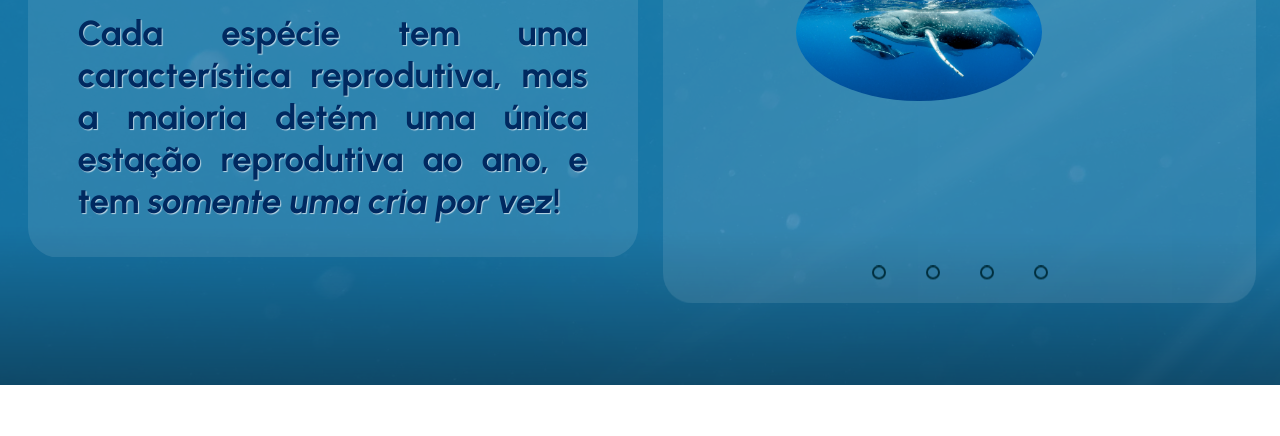
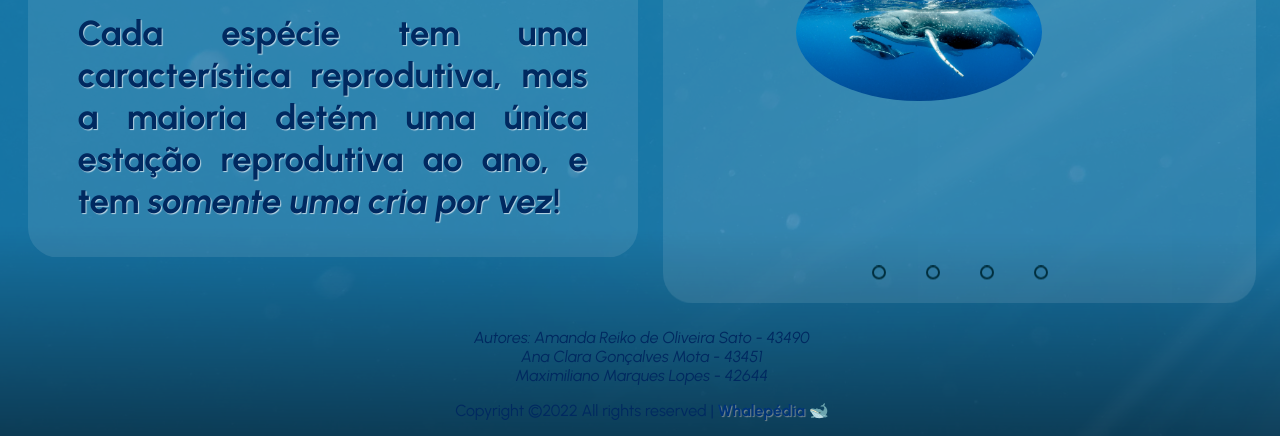
Before and after one commit to Maximiliano-Lopes/tiwm22-ti-g04, a website: page src/pages/reproducao.html in a window 1280 px wide. Shown: the part 415-851 px from the top of the page. Before the commit the page ends 800 px from the top, so only its background shows below. Drawn offline with Linux system fonts and the light colour scheme.

Commit message:
Add footer e address

```diff
--- a/src/pages/reproducao.html
+++ b/src/pages/reproducao.html
@@ -105,6 +105,15 @@
 
     <script src="../scripts/index.js"></script>
   </main>
+
+  <footer>
+    <address>Autores: Amanda Reiko de Oliveira Sato - 43490 <br>
+                      Ana Clara Gonçalves Mota - 43451 <br>
+                      Maximiliano Marques Lopes - 42644
+    </address>
+    <p>Copyright ©2022 All rights reserved | <strong>Whalepédia</strong> 🐋 </p>
+  </footer>
+
 </body>
 
 </html>
--- a/src/styles/common.css
+++ b/src/styles/common.css
@@ -136,6 +136,10 @@ nav li {
 strong {
     color: #003477;
     text-shadow: rgba(170, 170, 170, 0.671) 1px 1px 1px;
+}
+
+footer {
+    text-align: center;
 }
 
 @-webkit-keyframes bloob {
```
Also changed, not shown: src/index.html (+9 -0 lines), src/pages/alimentacao.html (+9 -0 lines), src/pages/curiosidades.html (+13 -2 lines), src/pages/especies.html (+9 -0 lines).
